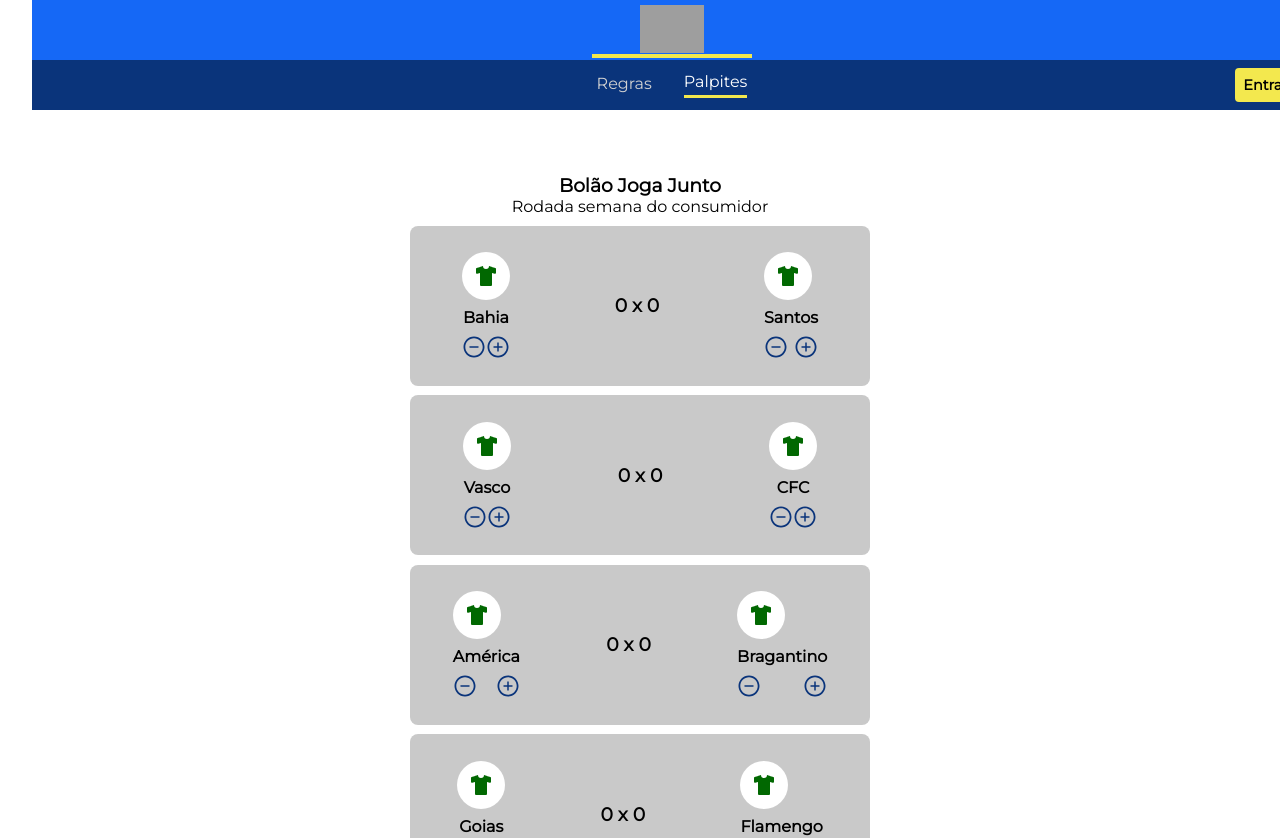
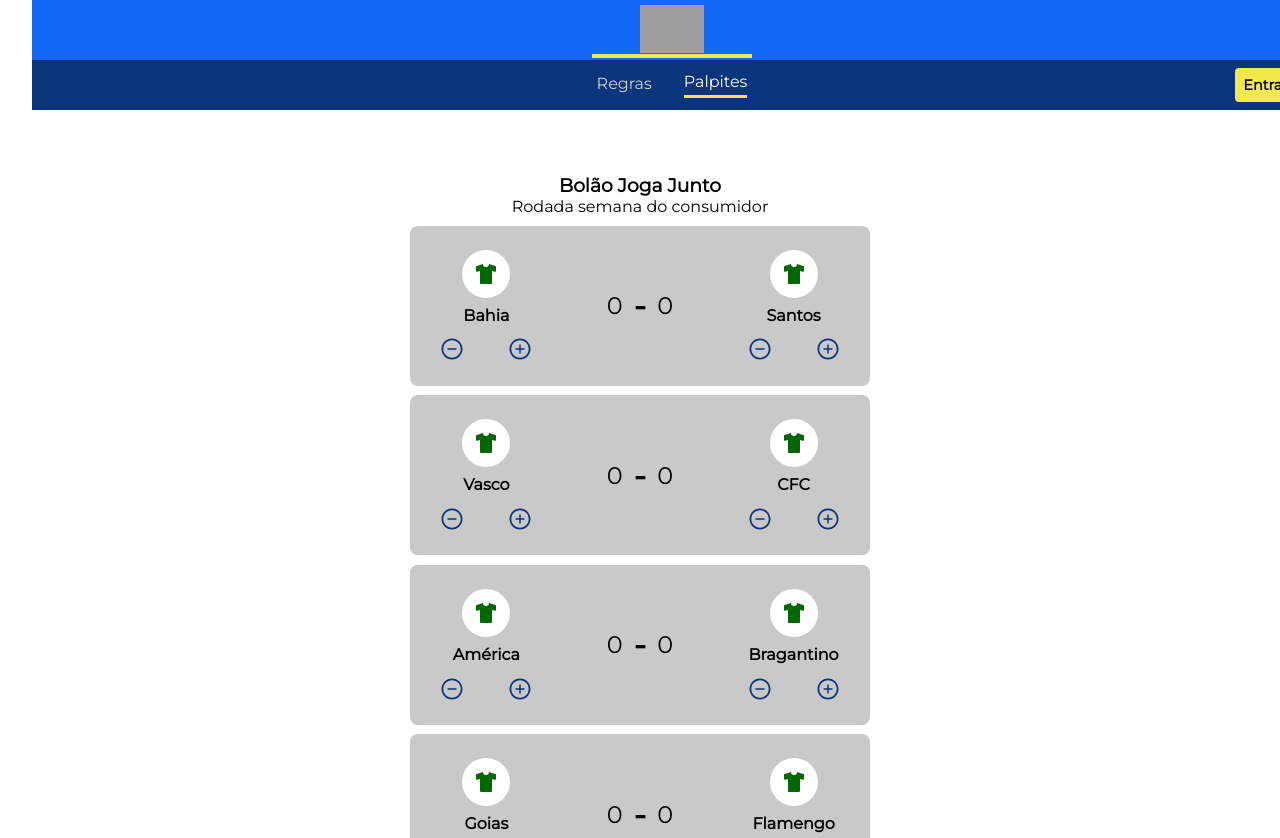
Before and after one commit to guipiri/bolao-jogajunto, a React (Vite) app: page /palpite in a window 1280 px wide. Shown: the top 838 px of the page. Built offline with nearby package versions, Linux system fonts and the light colour scheme; grey boxes are pictures that could not be loaded.

Commit message:
feat: inputing score via button and input

```diff
--- a/src/components/placar/Placar.css
+++ b/src/components/placar/Placar.css
@@ -12,6 +12,50 @@
 
 .placar span {
   font-weight: bold;
+}
+
+.teams {
+  width: 33.333333333333%;
+  display: flex;
+  flex-direction: column;
+  align-items: center;
+  justify-content: center;
+}
+
+.values {
+  flex-direction: row;
+}
+
+.values input {
+  width: 2rem;
+  border: none;
+  background-color: #c9c9c9;
+  text-align: center;
+  margin: .2rem;
+  font-size: 1.5rem;
+  box-sizing: content-box;
+}
+
+.values span {
+  font-size: 2rem;
+}
+
+.values input:focus {
+  outline: none;
+  border-bottom: 2px solid #0A347B;
+}
+
+/* removing standar arrows from input number */
+input::-webkit-outer-spin-button,
+input::-webkit-inner-spin-button {
+  -webkit-appearance: none;
+  margin: 0;
+}
+
+/* Firefox */
+input[type=number] {
+  -moz-appearance: textfield;
+  appearance: textfield;
 }
 
 .teamCircle {
@@ -35,7 +79,8 @@
   display: flex;
   align-items: center;
   justify-content: space-between;
-  margin-top: 0.5rem;
+  margin-top: 0.8rem;
+  width: 60%;
 }
 
 .modifyScore svg {
--- a/src/components/placar/Placar.jsx
+++ b/src/components/placar/Placar.jsx
@@ -6,11 +6,10 @@
 function Placar({ arrayScore, aTeamName, bTeamName, isChangeable }) {
   const [score, setScore] = useState({ A: arrayScore[0], B: arrayScore[1] });
 
-
   const plusOne = (team) => {
     if (!isChangeable) return;
     if (team === "A") {
-      setScore({ ...score, A: score.A + 1 });
+      setScore({ ...score, A: Math.round(score.A) + 1 });
     } else {
       setScore({ ...score, B: score.B + 1 });
     }
@@ -27,9 +26,23 @@
       }
     }
   };
+
+  const handleChange = (e) => {
+    if (e.target.id == "A") {
+      setScore({
+        ...score,
+        A: e.target.value == "" ? "" : Math.round(e.target.value),
+      });
+    } else {
+      setScore({
+        ...score,
+        B: e.target.value == "" ? "" : Math.round(e.target.value),
+      });
+    }
+  };
   return (
     <div className="placar">
-      <div>
+      <div className="teams">
         <div className="teamCircle">
           <BiSolidTShirt />
         </div>
@@ -39,10 +52,12 @@
           <AiOutlinePlusCircle onClick={() => plusOne("A")} />
         </div>
       </div>
-      <h3>
-        {score.A} x {score.B}
-      </h3>
-      <div>
+      <div className="teams values">
+        <input onChange={handleChange} type="number" value={score.A} id="A" />
+        <span>-</span>
+        <input onChange={handleChange} type="number" value={score.B} id="B" />
+      </div>
+      <div className="teams">
         <div className="teamCircle">
           <BiSolidTShirt />
         </div>
```
